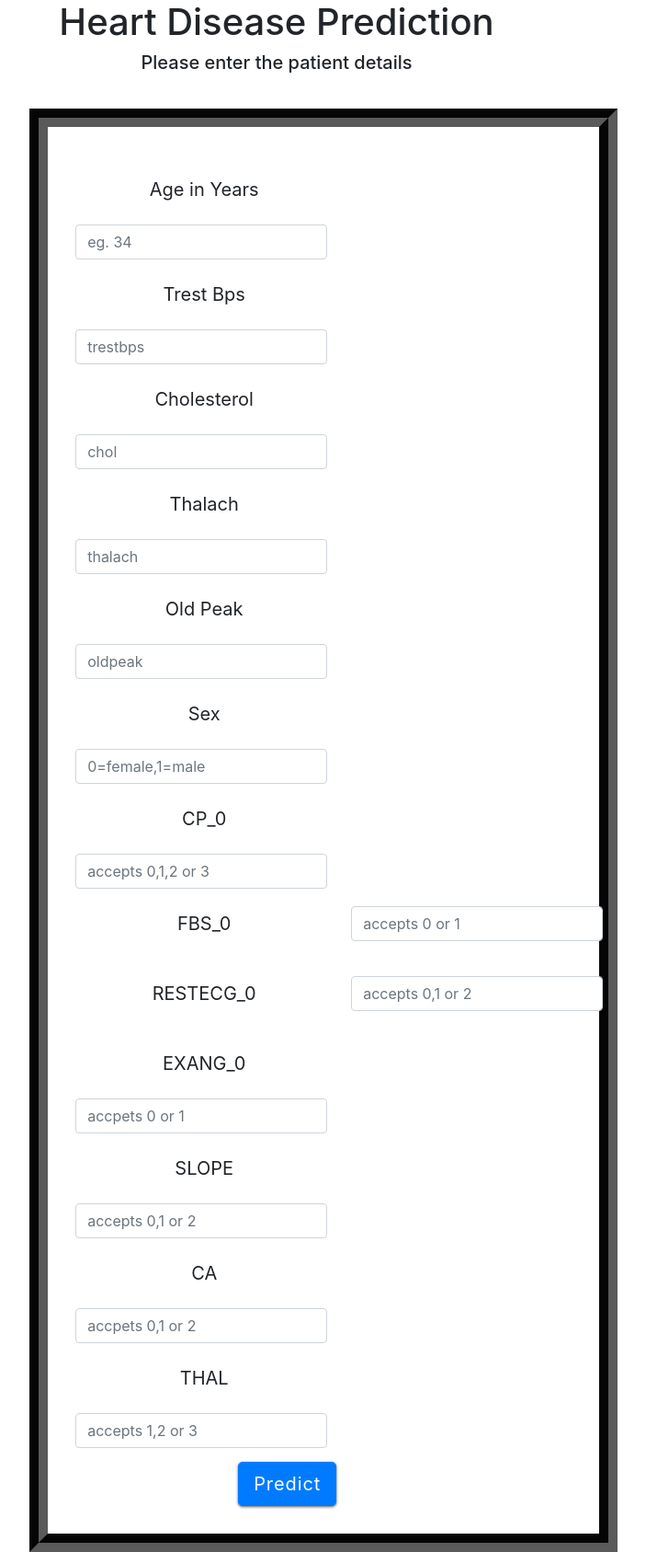
After one commit to Sreeahk02/microsoft_internship, a Flask app: page /heart in a window 1280 px wide. The commit adds this page. Shown: the whole page at 92% size, without its empty margins (339-1042 px from the left). Run offline with Flask 3, Linux system fonts and the light colour scheme; some libraries are stand-ins or nearby versions.

Commit message:
final_draft

```diff
--- a/app.py
+++ b/app.py
@@ -1,6 +1,15 @@
-from flask import Flask, render_template, redirect
+from flask import Flask, render_template, redirect, request
+
+# from flask_sqlalchemy import SQLAlchemy
+# from flask_login import LoginManager, UserMixin, login_user, login_required, logout_user
+import pickle
+import pandas as pd
+import numpy as np
+
 
 app = Flask(__name__)
+app.config["SECRET_KEY"] = "secret"
+app.config["SQLALCHEMY_DATABASE_URI"] = "sqlite:///database.db"
 
 
 @app.route("/")
@@ -13,5 +22,49 @@ def home():
     return render_template("home.html")
 
 
+@app.route("/heart")
+def heart():
+    return render_template("heart.html")
+
+
+@app.route("/predictheart", methods=["POST"])
+def predictheart():
+    input_features = [float(x) for x in request.form.values()]
+    print(input_features)
+    features_value = [np.array((input_features))]
+    print(features_value)
+    features_name = [
+        "age",
+        "trestbps",
+        "chol",
+        "thalach",
+        "oldpeak",
+        "sex",
+        "cp",
+        "  fbs",
+        "restecg",
+        "exang",
+        "slope",
+        "ca",
+        "thal",
+    ]
+
+    df = pd.DataFrame(features_value, columns=features_name)
+    print(df)
+
+    x = df.iloc[::].values
+    print(x)
+    model1 = pickle.load(open("heart.pkl", "rb"))
+    output = model1.predict(x)
+    if output == 1:
+        res_val = "a high risk of Heart Disease"
+    else:
+        res_val = "a low risk of Heart Disease"
+
+    return render_template(
+        "heart_result.html", prediction_text="Patient has {}".format(res_val)
+    )
+
+
 if __name__ == "__app__":
     app.run(debug=True)
--- /dev/null
+++ b/templates/heart.html
@@ -0,0 +1,251 @@
+<!DOCTYPE html>
+<html>
+
+<head>
+    <meta charset="utf-8">
+    <meta name="viewport" content="width=device-width, initial-scale=1, shrink-to-fit=no">
+    <link rel="stylesheet" href="https://maxcdn.bootstrapcdn.com/bootstrap/4.0.0/css/bootstrap.min.css">
+    <link rel="canonical" href="https://getbootstrap.com/docs/4.5/examples/carousel/">
+    <link rel="stylesheet" type="text/css" href="{{ url_for('static', filename='index.css') }}">
+    <script src="https://code.jquery.com/jquery-3.2.1.slim.min.js"
+    integrity="sha384-KJ3o2DKtIkvYIK3UENzmM7KCkRr/rE9/Qpg6aAZGJwFDMVNA/GpGFF93hXpG5KkN"
+    crossorigin="anonymous"></script>
+    <script src="https://cdnjs.cloudflare.com/ajax/libs/popper.js/1.12.9/umd/popper.min.js"
+        integrity="sha384-ApNbgh9B+Y1QKtv3Rn7W3mgPxhU9K/ScQsAP7hUibX39j7fakFPskvXusvfa0b4Q"
+        crossorigin="anonymous"></script>
+    <script src="https://maxcdn.bootstrapcdn.com/bootstrap/4.0.0/js/bootstrap.min.js"
+        integrity="sha384-JZR6Spejh4U02d8jOt6vLEHfe/JQGiRRSQQxSfFWpi1MquVdAyjUar5+76PVCmYl"
+        crossorigin="anonymous"></script>
+    <title>RiskAssess | Heart Disease Prediction</title>
+</head>
+<style>
+    button {
+        border-style: none;
+    }
+
+    h1,
+    h2,
+    h3,
+    h4,
+    h5 {
+        text-align: center;
+
+    }
+
+    form {
+        margin-top: 3%;
+        margin-left: 29%;
+        margin-right: 21%;
+
+    }
+
+    form fieldset {
+        padding: 30px;
+        border-width: 20px;
+        border-style: groove;
+        border-color: #5a5a5a;
+        background-color: #fff;
+    }
+
+    fieldset h1 {
+        color: #5a5a5a;
+        padding-bottom: 20px;
+        margin-left: 35px;
+        display: inline-block;
+        cursor: pointer;
+        font-size: 28px;
+        text-align: center;
+    }
+
+    fieldset label {
+        margin-left: 20px;
+        margin-right: 40px;
+        padding: 23px;
+        font-size: 20px;
+        display: inline-block;
+        width: 240px;
+    }
+
+    fieldset input {
+        padding: 8px;
+        color: #938c8c
+    }
+
+    fieldset input:focus {
+        color: #000;
+    }
+
+    fieldset button {
+        margin-left: 60px;
+        color: #fff;
+        background-color: #5a5a5a;
+        border-radius: 3px;
+        padding: 13px 39px;
+        text-align: center;
+        letter-spacing: 0.9px;
+        text-decoration: none;
+        margin-right: 15px;
+        line-height: 26px;
+        font-size: 16px;
+        box-shadow: 0px 1px 3px 0px #5a5a5a;
+        right: 0px;
+        margin-top: 15px;
+    }
+
+
+    .submit {
+        margin-left: 60px;
+        color: #fff;
+        background-color: #5a5a5a;
+        border-radius: 3px;
+        padding: 13px 39px;
+        text-align: center;
+        letter-spacing: 0.9px;
+        text-decoration: none;
+        margin-right: 10px;
+        line-height: 26px;
+        font-size: 16px;
+        box-shadow: 0px 1px 3px 0px #5a5a5a;
+        right: 100px;
+        margin-top: 15px;
+    }
+
+    #link_to_edit {
+        padding-left: 45px;
+    }
+
+    .fieldset {
+        margin-top: 3%;
+        margin-left: 0%;
+        margin-right: 0%;
+        padding: 30px;
+        border-width: 25px;
+        border-style: ridge;
+        border-color: #257a7a;
+        box-shadow: 6px 13px 13px 0px black;
+        background-color: #ebfffa;
+    }
+</style>
+
+<body>
+<!--
+    <header>
+        <nav class="navbar navbar-expand-md navbar-dark fixed-top bg-dark">
+            <a class="navbar-brand" href="#"><b>RISK ASSESS</b></a>
+            <button class="navbar-toggler" type="button" data-toggle="collapse" data-target="#navbarCollapse"
+                aria-controls="navbarCollapse" aria-expanded="false" aria-label="Toggle navigation">
+                <span class="navbar-toggler-icon"></span>
+            </button>
+            <div class="collapse navbar-collapse" id="navbarCollapse">
+                <ul class="navbar-nav ml-auto">
+                    <li class="nav-item">
+                        <a class="nav-link" href="/dashboard">Get Started</a>
+                    </li>
+                    <li class="nav-item">
+                        <a class="nav-link" href="/disindex">Disease Index</a>
+                    </li>
+                    <li class="nav-item">
+                        <a class="nav-link" href="/cancer">Breast Cancer</a>
+                    </li>
+                    <li class="nav-item">
+                        <a class="nav-link" href="/diabetes">Diabetes</a>
+                    </li>
+                    <li class="nav-item">
+                        <a class="nav-link active" href="/heart">Heart Disease</a>
+                    </li>
+                    <li class="nav-item">
+                        <a class="nav-link" href="/kidney">Kidney Disease</a>
+                    </li>
+                    <li class="nav-item">
+                        <a class="nav-link" href="/liver">Liver Disease</a>
+                    </li>
+                    <li class="nav-item">
+                        <a class="nav-link" href="#">|</a>
+                    </li>
+                    <li class="nav-item">
+                        <a class="nav-link" href="/logout">Logout</a>
+                    </li>
+                </ul>
+            </div>
+        </nav>
+    </header><br /><br /> -->
+    <h1 style="text-align:center;">Heart Disease Prediction</h1>
+    <h5 style="text-align:center;">Please enter the patient details</h5>
+
+    <form action="{{ url_for('predictheart')}}" method="post" class="form-inline">
+        <fieldset>
+            <div class="tabcontent" id="new">
+
+                <div class="form-group">
+                    <label for="age">Age in Years</label>
+                    <input class="form-control" type="number" name="age" placeholder="eg. 34" required="required" />
+                </div>
+                <div class="form-group">
+                    <label for="trestbps">Trest Bps</label>
+                    <input class="form-control" type="number" name="trestbps" placeholder="trestbps"
+                        required="required" />
+                </div>
+                <div class="form-group">
+                    <label for="chol">Cholesterol</label>
+                    <input class="form-control" type="number" name="chol" placeholder="chol" required="required" />
+                </div>
+                <div class="form-group">
+                    <label for="thalach">Thalach</label>
+                    <input class="form-control" type="number" name="thalach" placeholder="thalach"
+                        required="required" />
+                </div>
+                <div class="form-group">
+                    <label for="oldpeak">Old Peak</label>
+                    <input class="form-control" type="number" name="oldpeak" placeholder="oldpeak"
+                        required="required" />
+                </div>
+                <div class="form-group">
+                    <label for="sex_0">Sex</label>
+                    <input class="form-control" type="number" name="sex_0" placeholder="0=female,1=male" required="required" />
+                </div>
+                <div class="form-group">
+                    <label for="CP_0">CP_0</label>
+                    <input class="form-control" type="number" name="CP_0" placeholder="accepts 0,1,2 or 3" required="required" />
+                </div>
+                <div class="form-group">
+                <div class="form-group">
+                    <label for="fbs_0">FBS_0</label>
+                    <input class="form-control" type="number" name="FBS_0" placeholder="accepts 0 or 1" required="required" />
+                </div>
+                <div class="form-group">
+                    <label for="restecg_0">RESTECG_0</label>
+                    <input class="form-control" type="number" name="restecg_0" placeholder="accepts 0,1 or 2"
+                        required="required" />
+                </div>
+
+                </div>
+                <div class="form-group">
+                    <label for="exang_0">EXANG_0</label>
+                    <input class="form-control" type="number" name="EXANG_0" placeholder="accpets 0 or 1"
+                        required="required" />
+                </div>
+                <div class="form-group">
+                    <label for="slope_0">SLOPE</label>
+                    <input class="form-control" type="number" name="SLOPE_0" placeholder="accepts 0,1 or 2"
+                        required="required" />
+                </div>
+
+                <div class="form-group">
+                    <label for="CA_0">CA</label>
+                    <input class="form-control" type="number" name="CA_0" placeholder="accpets 0,1 or 2" required="required" />
+                </div>
+
+                <div class="form-group">
+                    <label for="THAL_1">THAL</label>
+                    <input class="form-control" type="number" name="THAL_1" placeholder="accepts 1,2 or 3" required="required" />
+                </div>
+                &nbsp;&nbsp;&nbsp;&nbsp;&nbsp;&nbsp;&nbsp;&nbsp;&nbsp;&nbsp;&nbsp;&nbsp;&nbsp;&nbsp;&nbsp;&nbsp;&nbsp;&nbsp;&nbsp;&nbsp;&nbsp;&nbsp;&nbsp;&nbsp;&nbsp;&nbsp;<button
+                    type="submit" class="btn btn-primary btn-lg">Predict</button>
+
+            </div>
+        </fieldset>
+    </form>
+
+</body>
+
+</html>
```
Also changed, not shown: templates/heart_result.html (added, +94 -0 lines), templates/home.html (+10 -3 lines), database.db (added), 2 other files.
